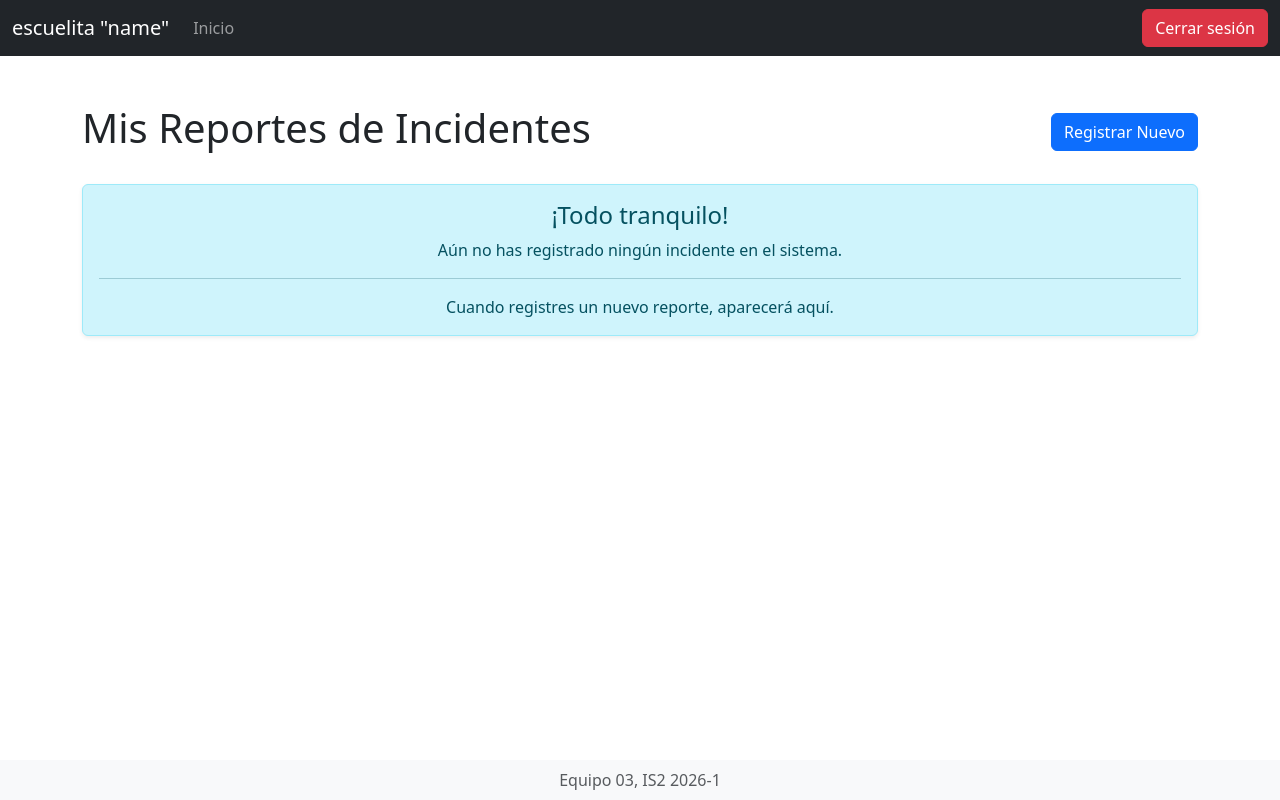
After one commit to square0108/IS2-2026-1, a Flask app: template app/templates/my_reports.html in a window 1280 px wide. The commit adds this page. Run offline with Flask 3, Linux system fonts and the light colour scheme; the template is opened without the code that fills it, so the values that code supplies are empty.

Commit message:
Implementada vista de Ver reportes (de Reportador), junto a conexion con backend

```diff
--- /dev/null
+++ b/app/templates/my_reports.html
@@ -0,0 +1,49 @@
+{% extends "base.html"%}
+
+{% block title %}Mis Reportes{% endblock %}
+
+{% block content %}
+<div class="container mt-5">
+    <div class="d-flex justify-content-between align-items-center mb-4">
+        <h1>Mis Reportes de Incidentes</h1>
+        <a href="{{ url_for('reportador.nuevoReporte') }}" class="btn btn-primary">Registrar Nuevo</a>
+    </div>
+
+    {% if incidentes %}
+        <div class="row row-cols-1 row-cols-md-2 g-4">
+            {% for incidente in incidentes %}
+            <div class="col">
+                <div class="card shadow-sm h-100 border-primary">
+                    <div class="card-header bg-primary text-white d-flex justify-content-between">
+                        <strong>{{ incidente.categoria | capitalize }}</strong>
+                        <small>{{ incidente.fecha_adicion.strftime('%d-%m-%Y %H:%M') }}</small>
+                    </div>
+
+                    <div class="card-body">
+                        <h6 class="card-subtitle mb-2 text-muted fw-bold">Estudiantes Involucrados:</h6>
+                        <ul class="mb-3">
+                            {% for estudiante in incidente.estudiantes %}
+                                <li>{{ estudiante.nombre_completo }} ({{ estudiante.curso.nombre }})</li>
+                            {% endfor %}
+                        </ul>
+
+                        <h6 class="card-subtitle mb-2 text-muted fw-bold">Descripción:</h6>
+                        <p class="card-text">{{ incidente.descripcion }}</p>
+
+                        <h6 class="card-subtitle mb-2 text-muted fw-bold">Respuesta Inmediata:</h6>
+                        <p class="card-text">{{ incidente.respuesta_inmediata }}</p>
+                    </div>
+                </div>
+            </div>
+            {% endfor %}
+        </div>
+    {% else %}
+        <div class="alert alert-info text-center shadow-sm" role="alert">
+            <h4 class="alert-heading">¡Todo tranquilo!</h4>
+            <p>Aún no has registrado ningún incidente en el sistema.</p>
+            <hr>
+            <p class="mb-0">Cuando registres un nuevo reporte, aparecerá aquí.</p>
+        </div>
+    {% endif %}
+</div>
+{% endblock %}
--- a/app/templates/reporter_home.html
+++ b/app/templates/reporter_home.html
@@ -11,7 +11,7 @@
             </a>
         </div>
         <div class="col-sm-6">
-            <a href="#" class="btn btn-outline-secondary btn-lg w-100 py-4 fs-5 fw-semibold shadow-sm d-flex flex-column align-items-center justify-content-center">
+            <a href="{{url_for('reportador.misReportes')}}" class="btn btn-outline-secondary btn-lg w-100 py-4 fs-5 fw-semibold shadow-sm d-flex flex-column align-items-center justify-content-center">
                 Ver mis reportes
             </a>
         </div>
```
Also changed, not shown: app/users/reportador/routes.py (+20 -0 lines).
